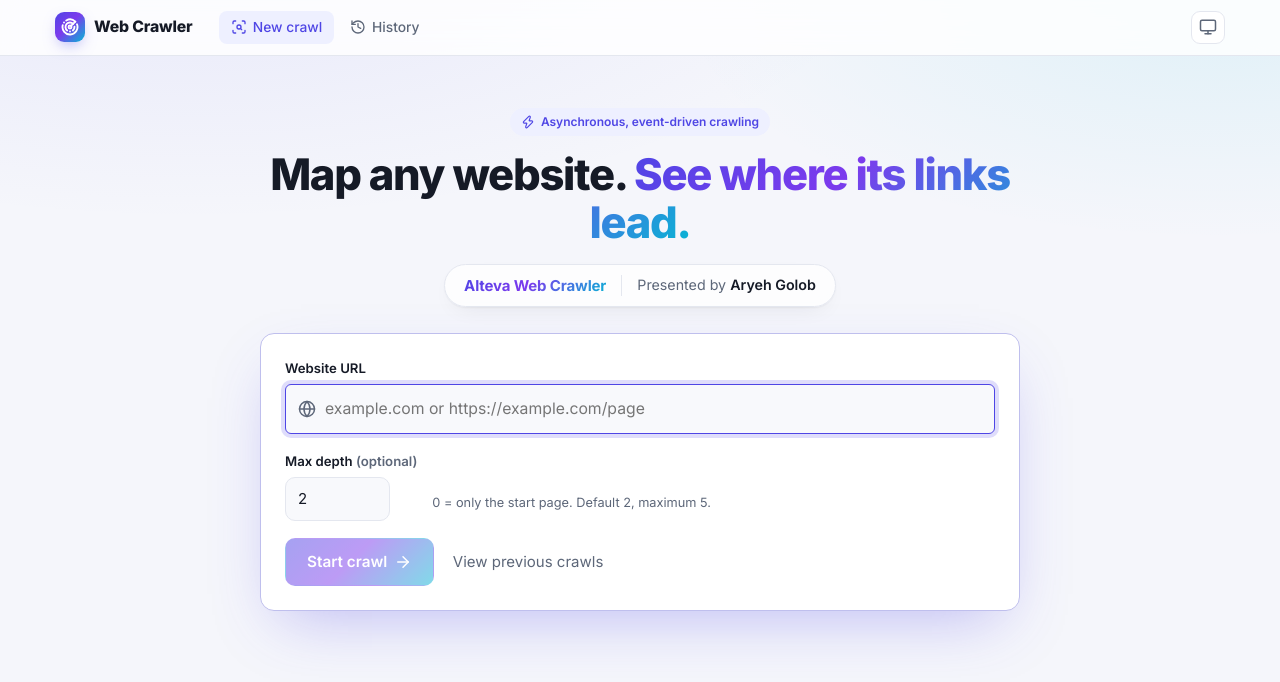
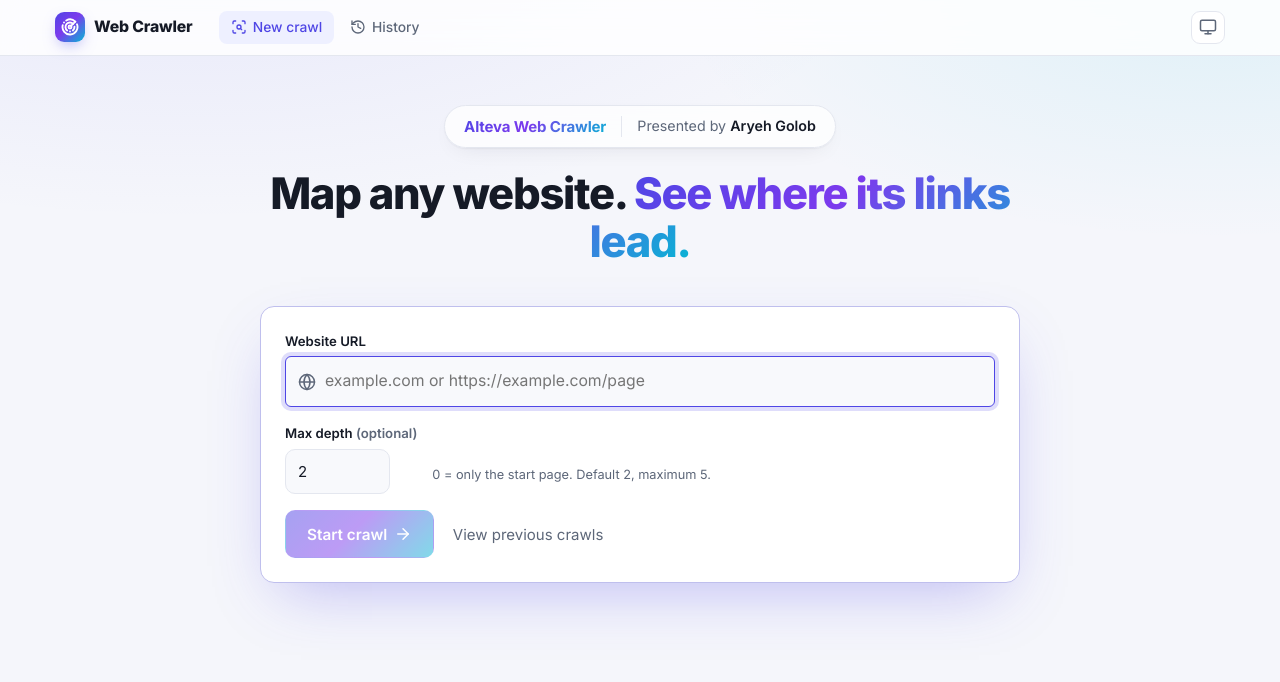
Before and after one commit to qaz216/webCrawler, a React (Vite) app in the folder web/: page / in a window 1280 px wide. Shown: the top 682 px of the page. Built offline with nearby package versions, Linux system fonts and the light colour scheme; no server answers.

Commit message:
Start page: byline replaces kicker above headline

```diff
--- a/web/src/pages/StartCrawlPage.tsx
+++ b/web/src/pages/StartCrawlPage.tsx
@@ -1,6 +1,6 @@
 import { useState, type FormEvent } from "react";
 import { Link, useNavigate } from "react-router";
-import { ArrowRight, Globe, Zap } from "lucide-react";
+import { ArrowRight, Globe } from "lucide-react";
 import { ApiError } from "../api/client";
 import { useCreateJob } from "../api/hooks";
 import { ErrorPanel } from "../components/Feedback";
@@ -29,8 +29,6 @@
     <div className="hero">
       <div className="hero-glow" aria-hidden="true" />
       <div className="hero-copy">
-        <p className="hero-kicker"><Zap size={14} aria-hidden="true" /> Asynchronous, event-driven crawling</p>
-        <h1 className="hero-title">Map any website. <span className="gradient-text">See where its links lead.</span></h1>
         <p className="hero-byline">
           <span className="byline-product">Alteva Web Crawler</span>
           <span className="byline-divider" aria-hidden="true" />
@@ -38,6 +36,7 @@
             <span className="byline-label">Presented by</span> <strong>Aryeh Golob</strong>
           </span>
         </p>
+        <h1 className="hero-title">Map any website. <span className="gradient-text">See where its links lead.</span></h1>
       </div>
 
       <section className="card hero-card">
--- a/web/src/styles.css
+++ b/web/src/styles.css
@@ -148,10 +148,9 @@
 .hero { position: relative; max-width: 760px; margin: 1.5rem auto 0; display: grid; gap: 1.75rem; }
 .hero-glow { position: absolute; inset: -60px -40px auto; height: 320px; background: var(--gradient); filter: blur(90px); opacity: 0.16; border-radius: 50%; z-index: -1; animation: drift 12s ease-in-out infinite alternate; }
 .hero-copy { text-align: center; }
-.hero-kicker { display: inline-flex; align-items: center; gap: 0.4rem; font-size: 0.8rem; font-weight: 600; color: var(--accent); background: var(--accent-soft); padding: 0.3rem 0.75rem; border-radius: 999px; margin-bottom: 1rem; }
 .hero-title { font-size: clamp(1.9rem, 4.5vw, 2.9rem); font-weight: 800; letter-spacing: -0.03em; line-height: 1.1; margin-bottom: 0.9rem; }
 .gradient-text { background: var(--gradient); -webkit-background-clip: text; background-clip: text; color: transparent; }
-.hero-byline { display: inline-flex; align-items: center; flex-wrap: wrap; justify-content: center; gap: 0.6rem 1rem; margin: 0.25rem auto 0; padding: 0.6rem 1.25rem; border-radius: 999px; background: color-mix(in srgb, var(--surface) 75%, transparent); border: 1px solid var(--border); box-shadow: var(--shadow); backdrop-filter: blur(8px); }
+.hero-byline { display: inline-flex; align-items: center; flex-wrap: wrap; justify-content: center; gap: 0.6rem 1rem; margin: 0 auto 1.5rem; padding: 0.6rem 1.25rem; animation: slideIn 0.5s ease-out; border-radius: 999px; background: color-mix(in srgb, var(--surface) 75%, transparent); border: 1px solid var(--border); box-shadow: var(--shadow); backdrop-filter: blur(8px); }
 .byline-product { font-weight: 700; font-size: 1rem; letter-spacing: -0.01em; background: var(--gradient); -webkit-background-clip: text; background-clip: text; color: transparent; }
 .byline-divider { width: 1px; height: 1.4rem; background: var(--border); }
 .byline-author { font-size: 0.95rem; color: var(--text); white-space: nowrap; }
```
